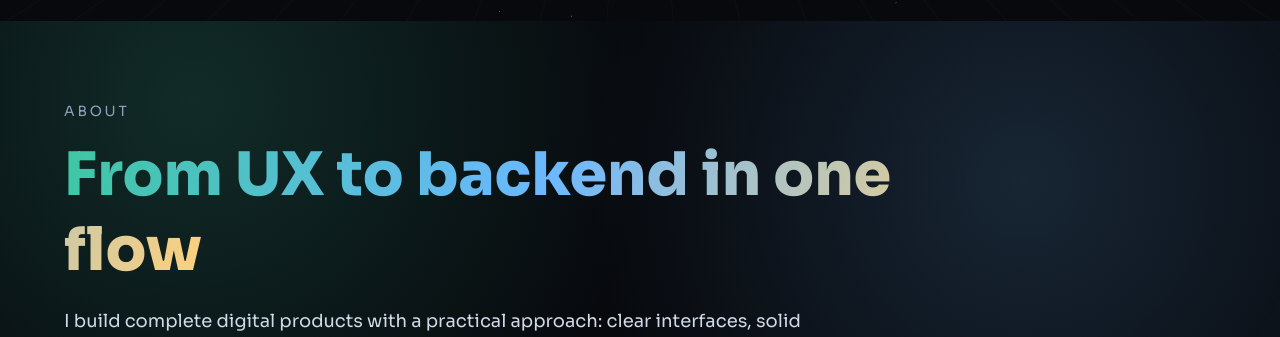
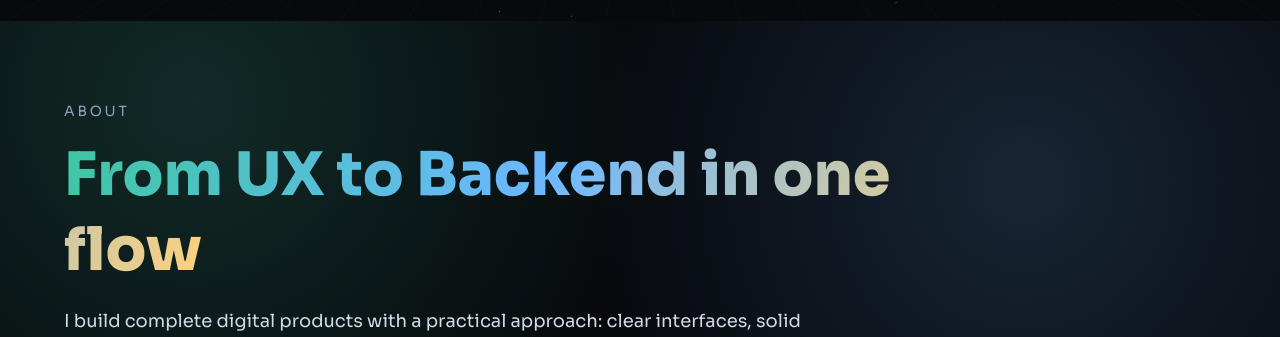
Before and after one commit to OhAndre00/andrea-portfolio, a Next.js app: page / in a window 1280 px wide. Shown: the part 779-1116 px from the top of the page. Built offline with nearby package versions, Linux system fonts and the light colour scheme.

Commit message:
fix: account

```diff
--- a/components/About.tsx
+++ b/components/About.tsx
@@ -77,7 +77,7 @@ export default function About() {
           </p>
           <h2 className="mt-4 text-4xl font-extrabold leading-tight sm:text-5xl md:text-6xl">
             <span className="text-accent-gradient">
-              From UX to backend in one flow
+              From UX to Backend in one flow
             </span>
           </h2>
           <p className="mt-5 max-w-3xl text-base leading-relaxed text-(--ink-1) sm:text-lg">
```
